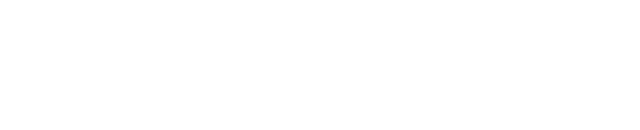
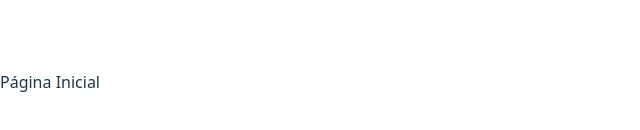
Before and after one commit to Andrehlb/portal-ingressos-frontend, a React (Vite) app: page / in a window 1280 px wide. Before the commit this address had no page. Shown: the part 318-448 px from the top of the page, without its empty margins (0-640 px from the left). Built offline with nearby package versions, Linux system fonts and the light colour scheme.

Commit message:
feat: add routing for home page and redirect to CadastroEvento

```diff
--- a/src/App.jsx
+++ b/src/App.jsx
@@ -2,11 +2,14 @@
 import React from 'react'
 import { Routes, Route } from 'react-router-dom'
 import CadastroEvento from './pages/eventos/CadastroEvento'
+import { Navigate } from 'react-router-dom';
 
 export default function App() {
   return (
     <Routes>
       <Route path="/eventos/cadastro" element={<CadastroEvento />} />
+      <Route path="/" element={<div>Página Inicial</div>} />
+      <Route path="*" element={<Navigate to="/eventos/cadastro" />} />
     </Routes>
   )
 }
```
